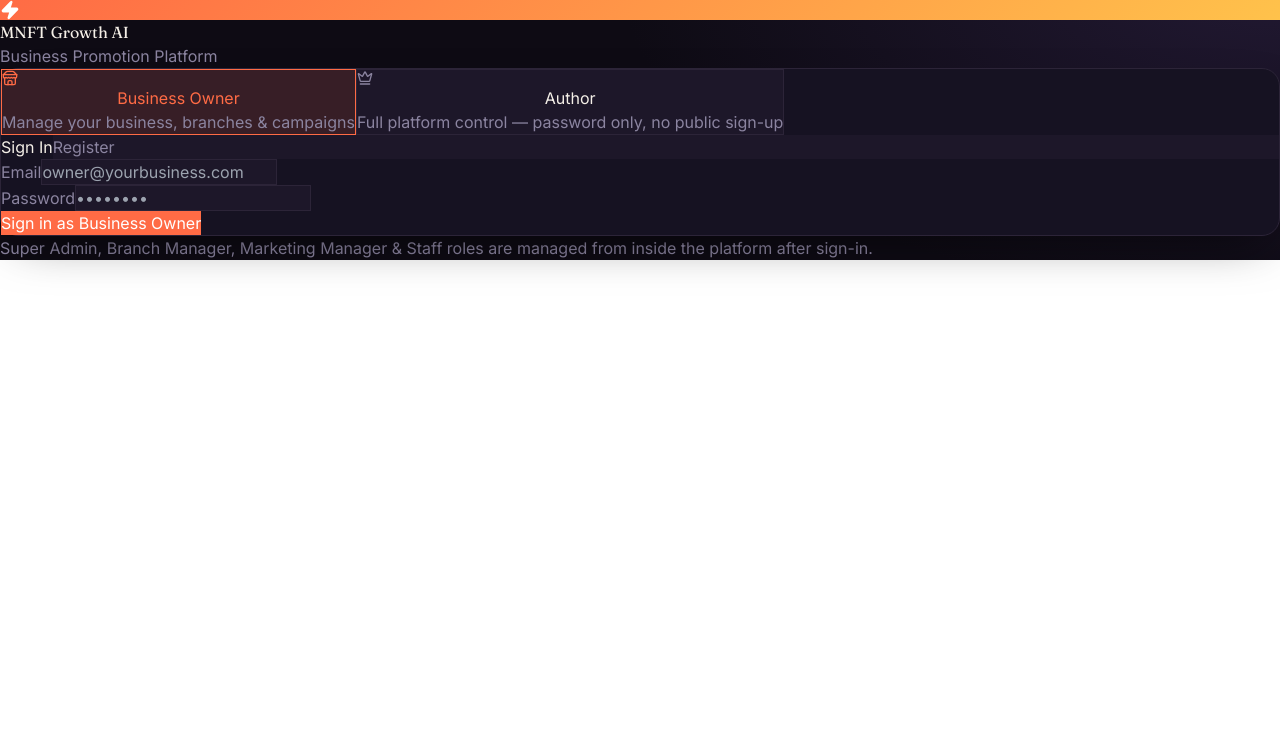
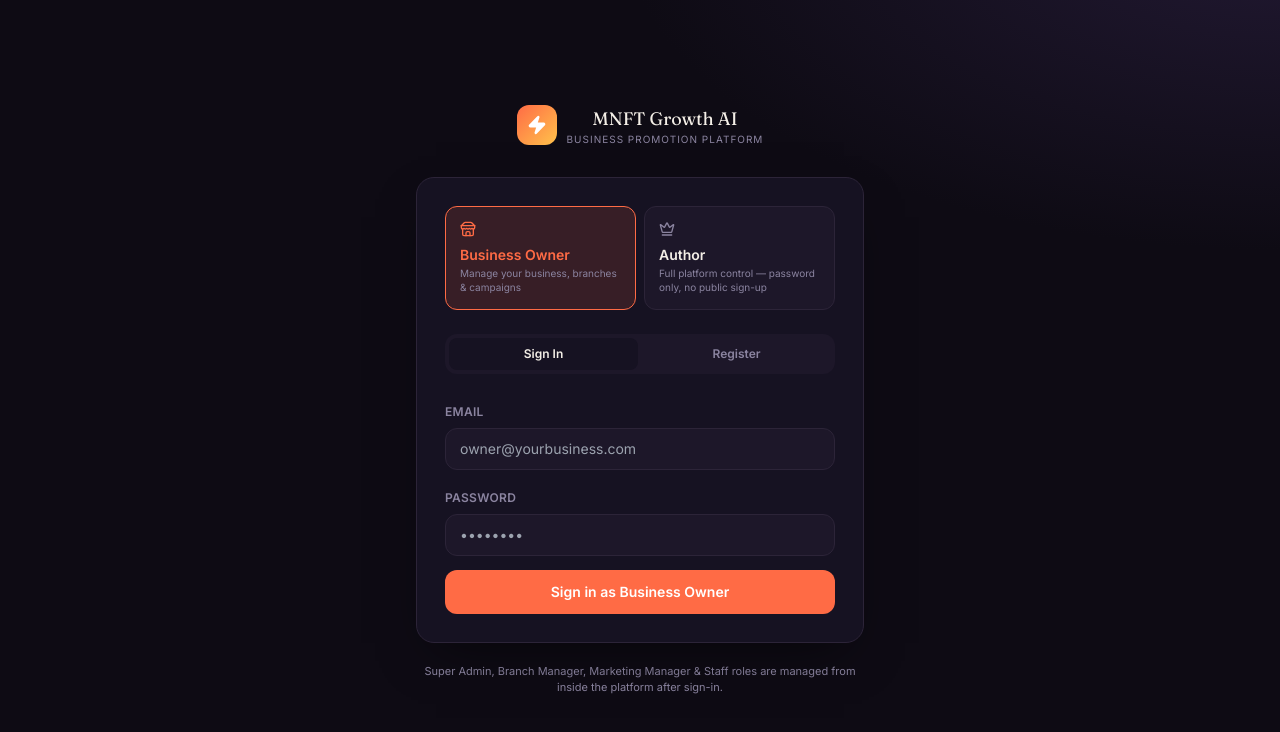
Before and after one commit to hjhfjhjryj5482/MN-Growth-AI, a React (Vite) app: page / in a window 1280 px wide. Shown: the top 732 px of the page. Built offline with nearby package versions, Linux system fonts and the light colour scheme.

Commit message:
Update tailwind.config.js

```diff
--- a/tailwind.config.js
+++ b/tailwind.config.js
@@ -1,5 +1,5 @@
 export default {
-  content: ["./index.html", "./src/**/*.{js,jsx}"],
+content: ["./index.html", "./*.{js,jsx}"],
   theme: { extend: {} },
   plugins: [],
 }
```
